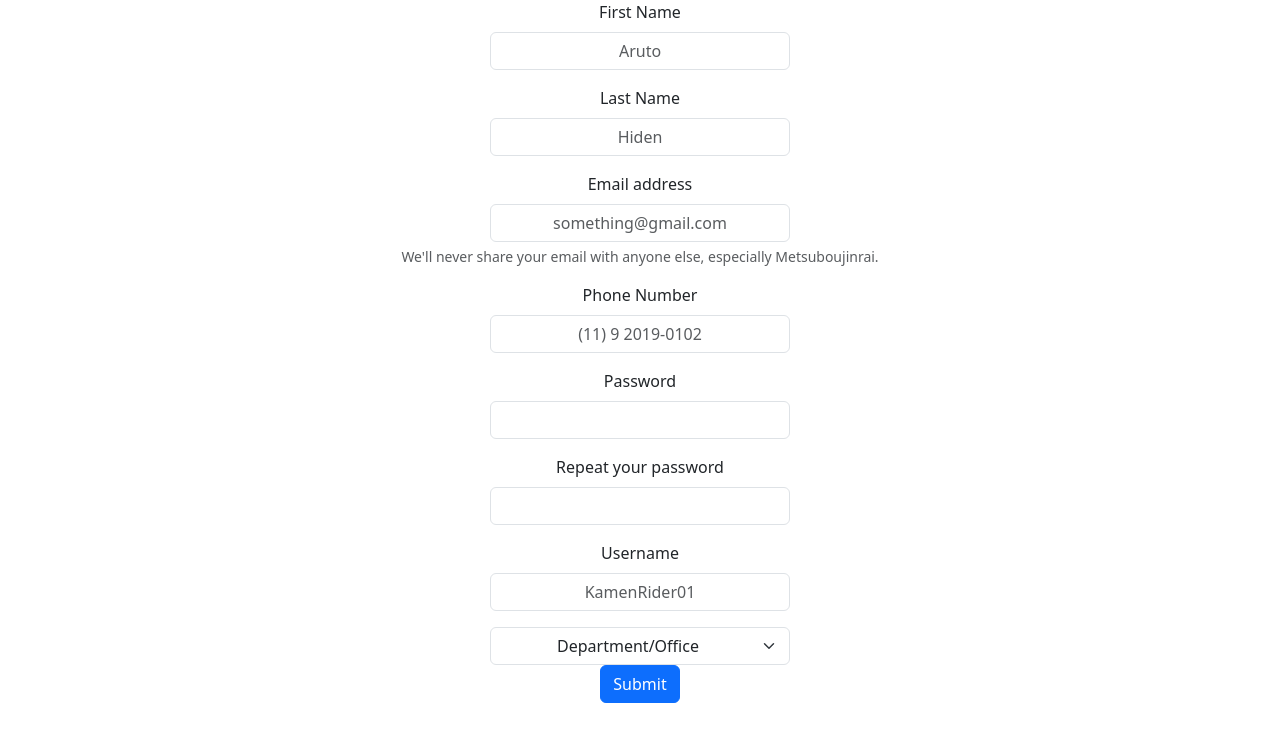
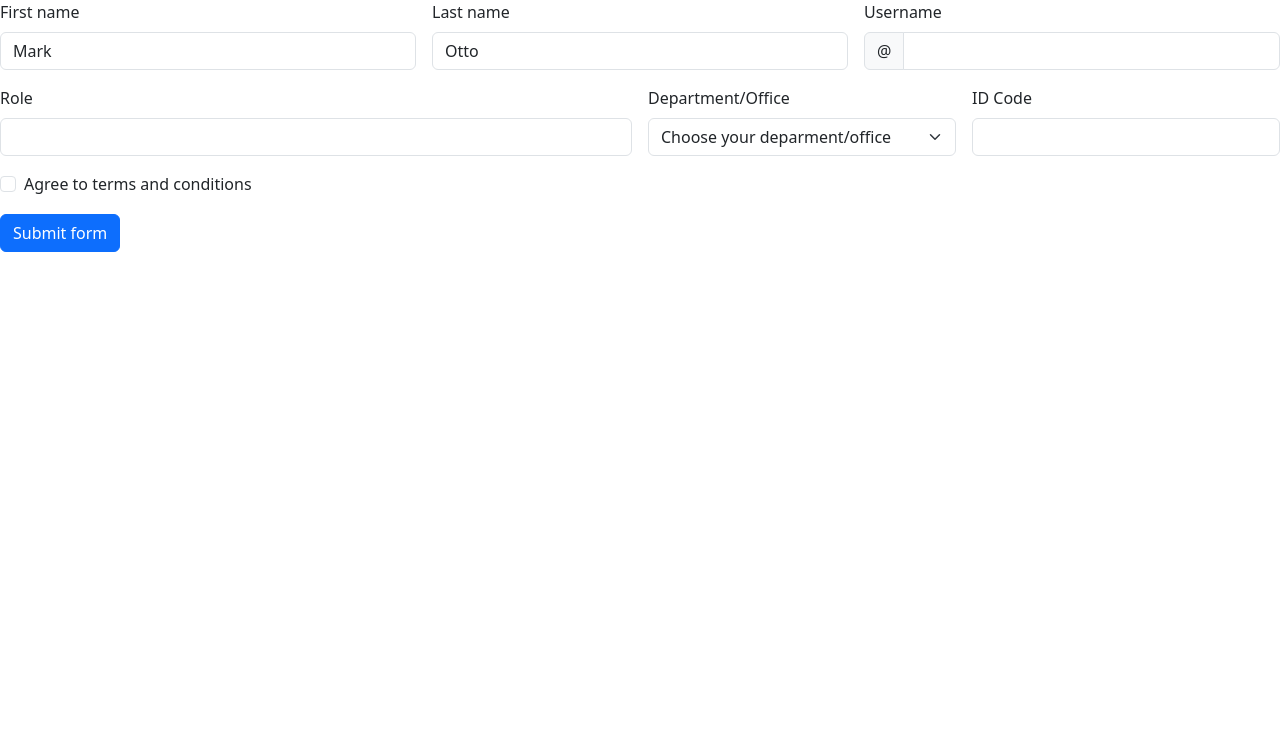
Before and after one commit to DaviBCoelho/Hiden-Intelligence, a plain HTML site: page registration.html in a window 1280 px wide. Drawn offline with nearby package versions, Linux system fonts and the light colour scheme.

Commit message:
Add files via upload

```diff
--- a/registration.html
+++ b/registration.html
@@ -6,52 +6,73 @@
     <link href="https://cdn.jsdelivr.net/npm/bootstrap@5.3.0/dist/css/bootstrap.min.css" rel="stylesheet" integrity="sha384-9ndCyUaIbzAi2FUVXJi0CjmCapSmO7SnpJef0486qhLnuZ2cdeRhO02iuK6FUUVM" crossorigin="anonymous">
   </head>
   <body>
-    <form style=" height: 300px; width: 600px; text-align: center; margin-right: auto; margin-left: auto; align-content: center;">
-        <div class="mb-3">
-            <label for="exampleFormControlInput1" class="form-label">First Name</label>
-            <input type="text" class="form-control" id="exampleFormControlInput1" style="width: 300px; margin-right: auto; margin-left: auto; text-align: center;" placeholder="Aruto">
+    <form class="row g-3 needs-validation" novalidate>
+        <div class="col-md-4">
+          <label for="validationCustom01" class="form-label">First name</label>
+          <input type="text" class="form-control" id="validationCustom01" value="Mark" required>
+          <div class="valid-feedback">
+            Looks good!
+          </div>
         </div>
-
-        <div class="mb-3">
-            <label for="exampleFormControlInput1" class="form-label">Last Name</label>
-            <input type="text" class="form-control" id="exampleFormControlInput1" style="width: 300px; margin-right: auto; margin-left: auto; text-align: center;" placeholder="Hiden">
+        <div class="col-md-4">
+          <label for="validationCustom02" class="form-label">Last name</label>
+          <input type="text" class="form-control" id="validationCustom02" value="Otto" required>
+          <div class="valid-feedback">
+            Looks good!
+          </div>
         </div>
-
-        <div class="mb-3">
-            <label for="exampleInputEmail1" class="form-label">Email address</label>
-            <input type="email" class="form-control" id="exampleInputEmail1" style="width: 300px; margin-right: auto; margin-left: auto; text-align: center;" aria-describedby="emailHelp" placeholder="something@gmail.com">
-            <div id="emailHelp" class="form-text">We'll never share your email with anyone else, especially Metsuboujinrai.</div>
+        <div class="col-md-4">
+          <label for="validationCustomUsername" class="form-label">Username</label>
+          <div class="input-group has-validation">
+            <span class="input-group-text" id="inputGroupPrepend">@</span>
+            <input type="text" class="form-control" id="validationCustomUsername" aria-describedby="inputGroupPrepend" required>
+            <div class="invalid-feedback">
+              Please choose a username.
+            </div>
+          </div>
         </div>
-
-        <div class="mb-3">
-            <label for="exampleFormControlInput1" class="form-label">Phone Number</label>
-            <input type="tel" class="form-control" id="exampleFormControlInput1" style="width: 300px; margin-right: auto; margin-left: auto; text-align: center;" placeholder="(11) 9 2019-0102">
+        <div class="col-md-6">
+          <label for="validationCustom03" class="form-label">Role</label>
+          <input type="text" class="form-control" id="validationCustom03" required>
+          <div class="invalid-feedback">
+            Please provide a valid role.
+          </div>
         </div>
-
-        <div class="mb-3">
-            <label for="exampleInputPassword1" class="form-label">Password</label>
-            <input type="password" class="form-control" id="exampleInputPassword1" style="width: 300px; margin-right: auto; margin-left: auto; text-align: center;">
+        <div class="col-md-3">
+          <label for="validationCustom04" class="form-label">Department/Office</label>
+          <select class="form-select" id="validationCustom04" required>
+            <option selected disabled value="">Choose your deparment/office</option>
+            <option>Management</option>
+            <option>I.T.</option>
+            <option>Sales</option>
+            <option>Accounting</option>
+            <option>Production</option>
+          </select>
+          <div class="invalid-feedback">
+            Please select a valid option.
+          </div>
         </div>
-
-        <div class="mb-3">
-            <label for="exampleInputPassword1" class="form-label">Repeat your password</label>
-            <input type="password" class="form-control" id="exampleInputPassword1" style="width: 300px; margin-right: auto; margin-left: auto; text-align: center;">
+        <div class="col-md-3">
+          <label for="validationCustom05" class="form-label">ID Code</label>
+          <input type="text" class="form-control" id="validationCustom05" required>
+          <div class="invalid-feedback">
+            Please provide a valid ID Code.
+          </div>
         </div>
-
-        <div class="mb-3">
-            <label for="exampleFormControlInput1" class="form-label">Username</label>
-            <input type="text" class="form-control" id="exampleFormControlInput1" style="width: 300px; margin-right: auto; margin-left: auto; text-align: center;" placeholder="KamenRider01">
+        <div class="col-12">
+          <div class="form-check">
+            <input class="form-check-input" type="checkbox" value="" id="invalidCheck" required>
+            <label class="form-check-label" for="invalidCheck">
+              Agree to terms and conditions
+            </label>
+            <div class="invalid-feedback">
+              You must agree before submitting.
+            </div>
+          </div>
         </div>
-
-        <select class="form-select" aria-label="Default select example" style="width: 300px; margin-right: auto; margin-left: auto; text-align: center; gap: 16px;">
-            <option selected>Department/Office</option>
-            <option value="1">Management</option>
-            <option value="2">Accounting</option>
-            <option value="3">Sales</option>
-            <option value="4">I.T.</option>
-            <option value="5">Production</option>
-          </select>
-
-        <button type="submit" class="btn btn-primary" style="gap: 16px;">Submit</button>
-    </form>
+        <div class="col-12">
+          <button class="btn btn-primary" type="submit">Submit form</button>
+        </div>
+      </form>
+      <script src="./script.js"></script>
     </body>
--- /dev/null
+++ b/script.js
@@ -0,0 +1,19 @@
+// Example starter JavaScript for disabling form submissions if there are invalid fields
+(() => {
+    'use strict'
+
+    // Fetch all the forms we want to apply custom Bootstrap validation styles to
+    const forms = document.querySelectorAll('.needs-validation')
+
+    // Loop over them and prevent submission
+    Array.from(forms).forEach(form => {
+      form.addEventListener('submit', event => {
+        if (!form.checkValidity()) {
+          event.preventDefault()
+          event.stopPropagation()
+        }
+
+        form.classList.add('was-validated')
+      }, false)
+    })
+  })()
```
